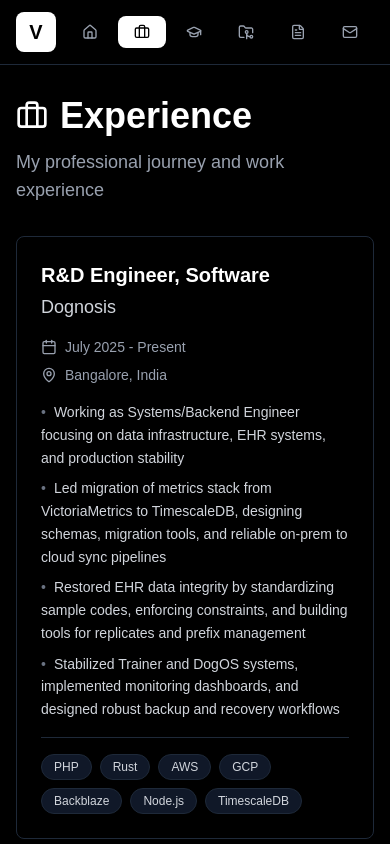
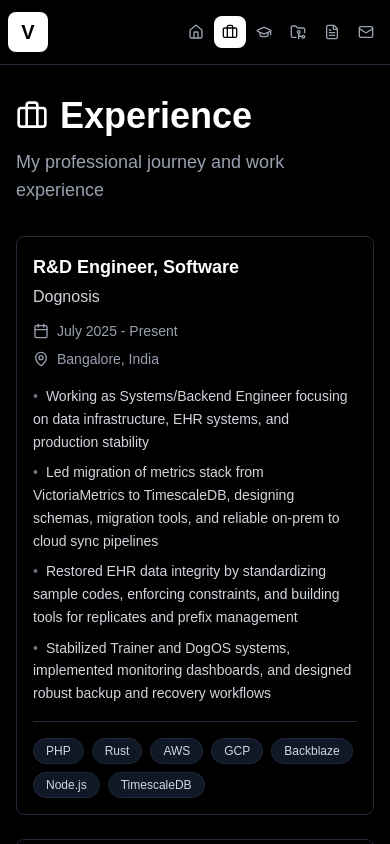
Before and after one commit to vipul43/vipulsme, a Next.js app: page /experience in a window 390 px wide. Shown: the top 844 px of the page. Built offline with nearby package versions, Linux system fonts and the light colour scheme.

Commit message:
style: improve responsive design and spacing across components

```diff
--- a/app/components/ExperienceCard.tsx
+++ b/app/components/ExperienceCard.tsx
@@ -20,19 +20,21 @@
   technologies,
 }: ExperienceCardProps) {
   return (
-    <div className="group relative rounded-lg border border-gray-800 bg-black p-6 transition-all duration-200 hover:border-gray-600">
-      <div className="mb-4 flex flex-col gap-4 sm:flex-row sm:items-start sm:justify-between">
+    <div className="group relative rounded-lg border border-gray-800 bg-black p-4 transition-all duration-200 hover:border-gray-600 sm:p-6">
+      <div className="mb-4 flex flex-col gap-3 sm:gap-4">
         <div>
-          <h3 className="mb-1 text-xl font-bold text-white">{role}</h3>
-          <p className="text-lg text-gray-300">{company}</p>
+          <h3 className="mb-1 text-lg font-bold text-white sm:text-xl">
+            {role}
+          </h3>
+          <p className="text-base text-gray-300 sm:text-lg">{company}</p>
         </div>
-        <div className="flex flex-col gap-2 sm:text-right">
-          <div className="flex items-center gap-2 text-sm text-gray-400">
-            <Calendar className="h-4 w-4" />
+        <div className="flex flex-col gap-2 text-sm">
+          <div className="flex items-center gap-2 text-gray-400">
+            <Calendar className="h-4 w-4 flex-shrink-0" />
             <span>{period}</span>
           </div>
-          <div className="flex items-center gap-2 text-sm text-gray-400">
-            <MapPin className="h-4 w-4" />
+          <div className="flex items-center gap-2 text-gray-400">
+            <MapPin className="h-4 w-4 flex-shrink-0" />
             <span>{location}</span>
           </div>
         </div>
--- a/app/components/Hero.tsx
+++ b/app/components/Hero.tsx
@@ -6,10 +6,10 @@
 
 export default function Hero() {
   return (
-    <div className="flex min-h-screen items-center justify-center bg-black px-4">
+    <div className="flex min-h-screen items-center justify-center bg-black px-4 py-20">
       <div className="mx-auto max-w-4xl text-center">
-        <div className="mb-8 flex justify-center">
-          <div className="relative h-32 w-32 overflow-hidden rounded-full border-2 border-gray-800">
+        <div className="mb-6 flex justify-center sm:mb-8">
+          <div className="relative h-24 w-24 overflow-hidden rounded-full border-2 border-gray-800 sm:h-32 sm:w-32">
             <Image
               src="/profile.jpg"
               alt="Vipul"
@@ -20,26 +20,26 @@
           </div>
         </div>
 
-        <h1 className="animate-fade-in mb-6 text-5xl font-bold text-white sm:text-7xl">
+        <h1 className="animate-fade-in mb-4 text-4xl font-bold text-white sm:mb-6 sm:text-5xl lg:text-7xl">
           Hi, I&apos;m <span className="text-gray-400">Vipul</span>
         </h1>
 
-        <p className="mx-auto mb-8 max-w-2xl text-xl text-gray-400 sm:text-2xl">
+        <p className="mx-auto mb-6 max-w-2xl px-4 text-lg text-gray-400 sm:mb-8 sm:text-xl lg:text-2xl">
           Systems Engineer specializing in backend development, infrastructure,
           and building scalable solutions
         </p>
 
-        <div className="mb-12 flex flex-wrap justify-center gap-4">
+        <div className="mb-8 flex flex-col flex-wrap justify-center gap-3 px-4 sm:mb-12 sm:flex-row sm:gap-4">
           <Link
             href="/experience"
-            className="inline-flex items-center gap-2 rounded-lg bg-white px-6 py-3 font-medium text-black transition-colors hover:bg-gray-200"
+            className="inline-flex items-center justify-center gap-2 rounded-lg bg-white px-6 py-3 font-medium text-black transition-colors hover:bg-gray-200"
           >
             View Experience
             <ArrowRight className="h-4 w-4" />
           </Link>
           <Link
             href="/resume"
-            className="inline-flex items-center gap-2 rounded-lg border border-gray-800 px-6 py-3 font-medium text-white transition-colors hover:bg-gray-900"
+            className="inline-flex items-center justify-center gap-2 rounded-lg border border-gray-800 px-6 py-3 font-medium text-white transition-colors hover:bg-gray-900"
           >
             Download Resume
           </Link>
--- a/app/components/Navigation.tsx
+++ b/app/components/Navigation.tsx
@@ -25,16 +25,16 @@
 
   return (
     <nav className="fixed top-0 right-0 left-0 z-50 border-b border-gray-800 bg-black/80 backdrop-blur-sm">
-      <div className="mx-auto max-w-7xl px-4 sm:px-6 lg:px-8">
+      <div className="mx-auto max-w-7xl px-2 sm:px-4 lg:px-8">
         <div className="flex h-16 items-center justify-between">
           <Link
             href="/"
-            className="flex h-10 w-10 items-center justify-center rounded-lg bg-white text-xl font-bold text-black transition-colors hover:bg-gray-200"
+            className="flex h-10 w-10 flex-shrink-0 items-center justify-center rounded-lg bg-white text-xl font-bold text-black transition-colors hover:bg-gray-200"
           >
             V
           </Link>
 
-          <div className="flex gap-1">
+          <div className="flex gap-0.5 overflow-x-auto sm:gap-1">
             {navItems.map((item) => {
               const Icon = item.icon;
               const isActive = pathname === item.href;
@@ -43,14 +43,16 @@
                 <Link
                   key={item.href}
                   href={item.href}
-                  className={`flex items-center gap-2 rounded-lg px-4 py-2 transition-colors ${
+                  className={`flex items-center gap-2 rounded-lg px-2 py-2 transition-colors sm:px-4 ${
                     isActive
                       ? "bg-white text-black"
                       : "text-gray-400 hover:bg-gray-900 hover:text-white"
                   }`}
                 >
-                  <Icon className="h-4 w-4" />
-                  <span className="hidden sm:inline">{item.label}</span>
+                  <Icon className="h-4 w-4 flex-shrink-0" />
+                  <span className="hidden whitespace-nowrap sm:inline">
+                    {item.label}
+                  </span>
                 </Link>
               );
             })}
--- a/app/components/ProjectCard.tsx
+++ b/app/components/ProjectCard.tsx
@@ -22,13 +22,15 @@
   association,
 }: ProjectCardProps) {
   return (
-    <div className="group relative rounded-lg border border-gray-800 bg-black p-6 transition-all duration-200 hover:border-gray-600">
+    <div className="group relative rounded-lg border border-gray-800 bg-black p-4 transition-all duration-200 hover:border-gray-600 sm:p-6">
       <div className="flex flex-col gap-4">
-        <div className="flex flex-col gap-4 sm:flex-row sm:items-start sm:justify-between">
+        <div className="flex flex-col gap-4">
           <div className="flex-1">
-            <h3 className="mb-2 text-xl font-bold text-white">{title}</h3>
+            <h3 className="mb-2 text-lg font-bold break-words text-white sm:text-xl">
+              {title}
+            </h3>
             <div className="mb-3 flex items-center gap-2 text-sm text-gray-400">
-              <Calendar className="h-4 w-4" />
+              <Calendar className="h-4 w-4 flex-shrink-0" />
               <span>{period}</span>
             </div>
             {association && (
@@ -38,15 +40,15 @@
             )}
           </div>
 
-          <div className="flex gap-2 self-start">
+          <div className="flex flex-wrap gap-2">
             {demoLink && (
               <a
                 href={demoLink}
                 target="_blank"
                 rel="noopener noreferrer"
-                className="inline-flex items-center gap-2 rounded-lg bg-white px-4 py-2 text-sm font-medium whitespace-nowrap text-black transition-colors hover:bg-gray-200"
+                className="inline-flex items-center gap-2 rounded-lg bg-white px-3 py-2 text-sm font-medium text-black transition-colors hover:bg-gray-200 sm:px-4"
               >
-                <ExternalLink className="h-4 w-4" />
+                <ExternalLink className="h-4 w-4 flex-shrink-0" />
                 <span>Live Demo</span>
               </a>
             )}
@@ -55,16 +57,18 @@
                 href={githubLink}
                 target="_blank"
                 rel="noopener noreferrer"
-                className="inline-flex items-center gap-2 rounded-lg bg-white px-4 py-2 text-sm font-medium whitespace-nowrap text-black transition-colors hover:bg-gray-200"
+                className="inline-flex items-center gap-2 rounded-lg bg-white px-3 py-2 text-sm font-medium text-black transition-colors hover:bg-gray-200 sm:px-4"
               >
-                <Github className="h-4 w-4" />
+                <Github className="h-4 w-4 flex-shrink-0" />
                 <span>View Code</span>
               </a>
             )}
           </div>
         </div>
 
-        <p className="leading-relaxed text-gray-300">{description}</p>
+        <p className="text-sm leading-relaxed text-gray-300 sm:text-base">
+          {description}
+        </p>
 
         <div className="flex flex-wrap gap-2">
           {technologies.map((tech, index) => (
--- a/app/layout.tsx
+++ b/app/layout.tsx
@@ -17,6 +17,11 @@
   description:
     "Systems Engineer specializing in backend development, infrastructure, and building scalable solutions",
   metadataBase: new URL("https://vipuls.me"),
+  viewport: {
+    width: "device-width",
+    initialScale: 1,
+    maximumScale: 5,
+  },
 };
 
 export default function RootLayout({
```
Also changed, not shown: 2 other files (tests, documents, lock files or other folders).
